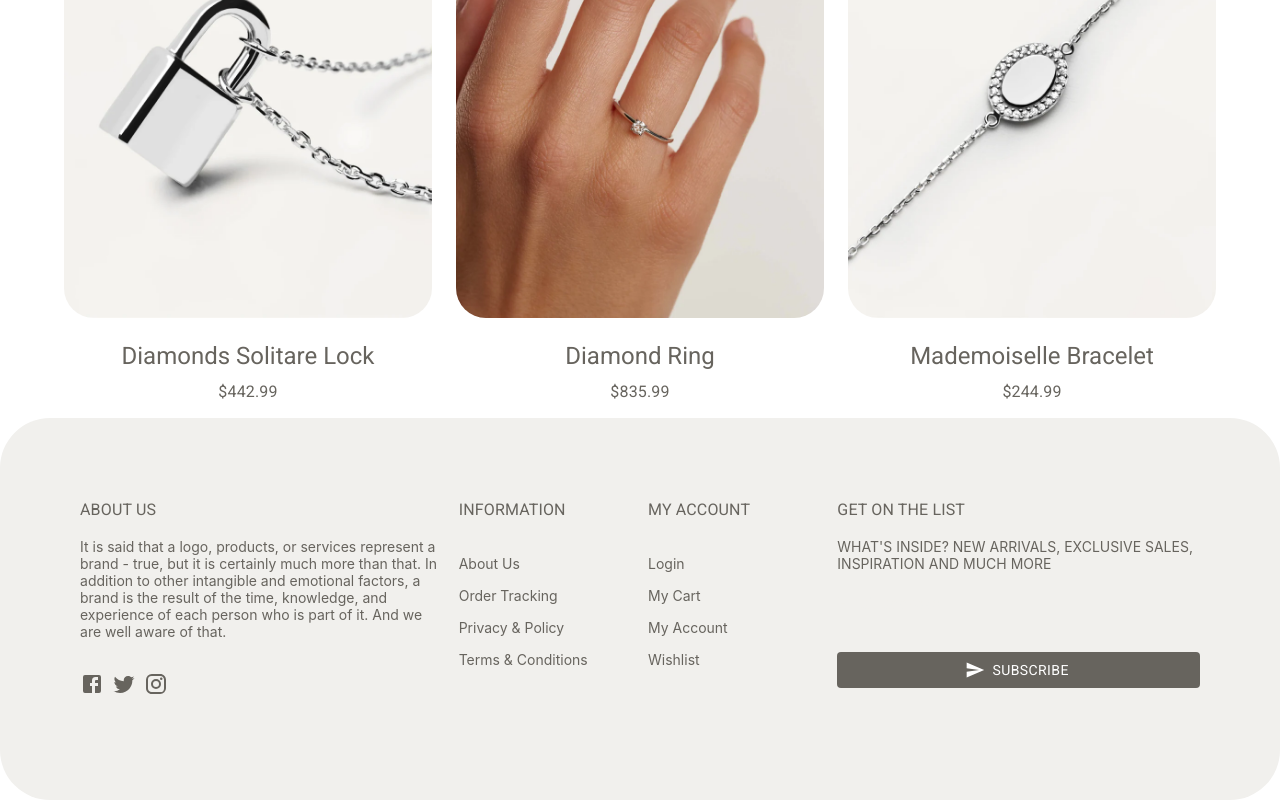
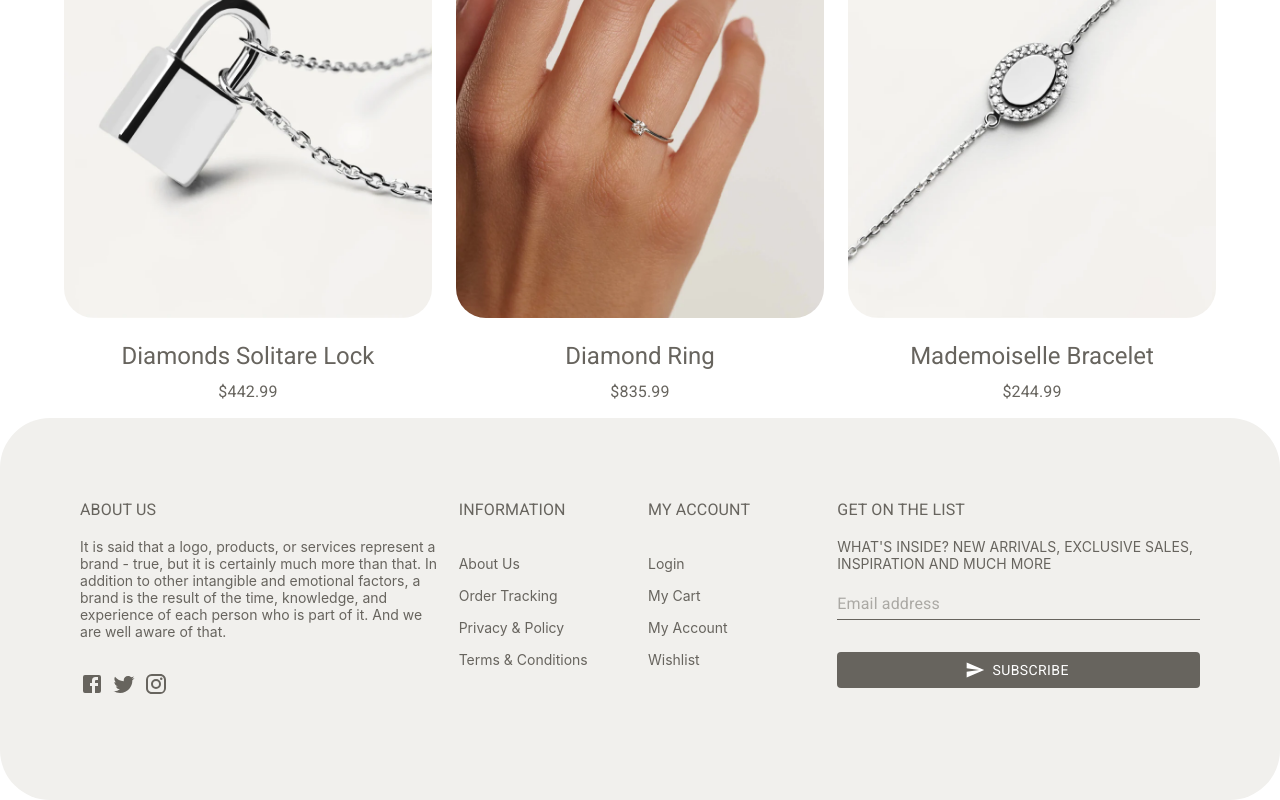
Before and after one commit to nargysc/GlazierS, a React (Create React App) app: page / in a window 1280 px wide. Shown: the part 2150-2950 px from the top of the page. Built offline with nearby package versions, Linux system fonts and the light colour scheme.

Commit message:
Updated Footer Email Label section

```diff
--- a/src/styles/footer/index.js
+++ b/src/styles/footer/index.js
@@ -12,10 +12,11 @@ export const FooterTitle = styled(Typography)(() => ({
 
 export const SubscribeTf = styled(TextField)(() => ({
   ".MuiInputLabel-root": {
-    color: Colors.secondary,
+    color: Colors.primary,
+    opacity:0.5,
   },
 
   ".MuiInput-root::before": {
-    borderBottom: `1px solid ${Colors.secondary}`,
+    borderBottom: `1px solid ${Colors.primary}`,
   },
 }));
```
Also changed, not shown: src/styles/footer/dist/index.prod.js (added).
